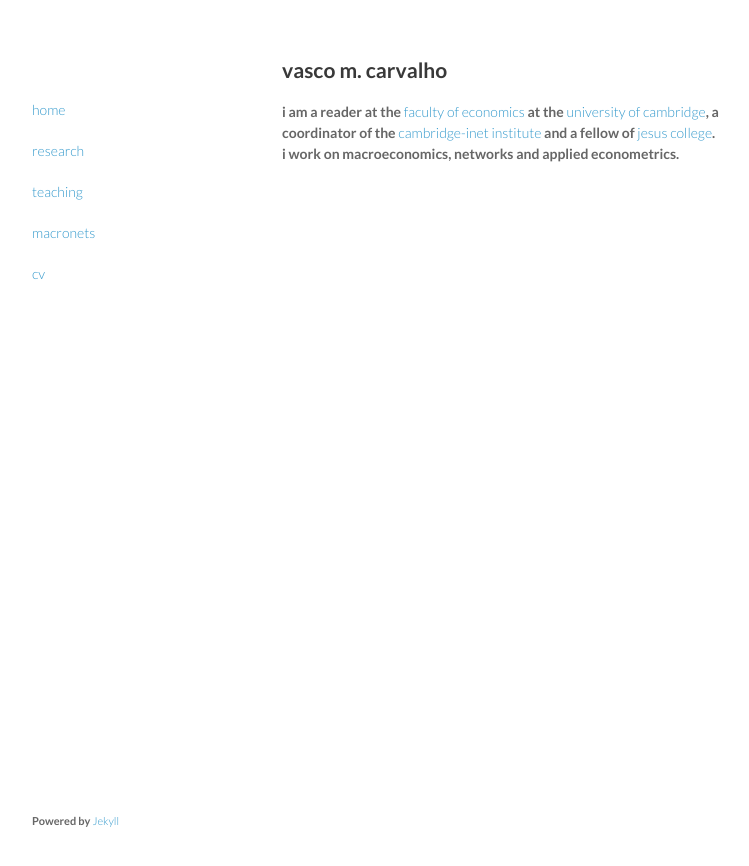
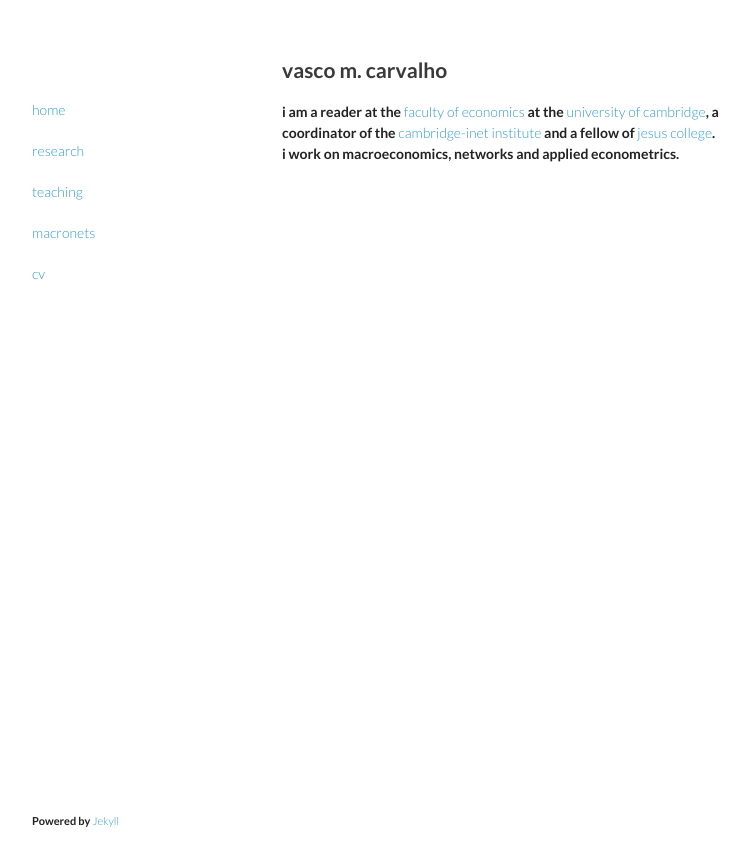
Before and after one commit to Vasco-M-Carvalho/vasco-m-carvalho.github.io, a Jekyll site: the page built from index.html, in a window 1280 px wide. Shown: the top 866 px of the page, without its empty margins (233-982 px from the left). Built offline with Jekyll 4.4.1, drawn with Linux system fonts in a browser that asks for light colours.

Commit message:
Update styles.css

```diff
--- a/css/styles.css
+++ b/css/styles.css
@@ -3,7 +3,7 @@
 body {
   padding:50px;
   font:14px/1.5 Lato, "Helvetica Neue", Helvetica, Arial, sans-serif;
-  color:#666;
+  color:#222;
   font-weight:520;
 }
 
```
